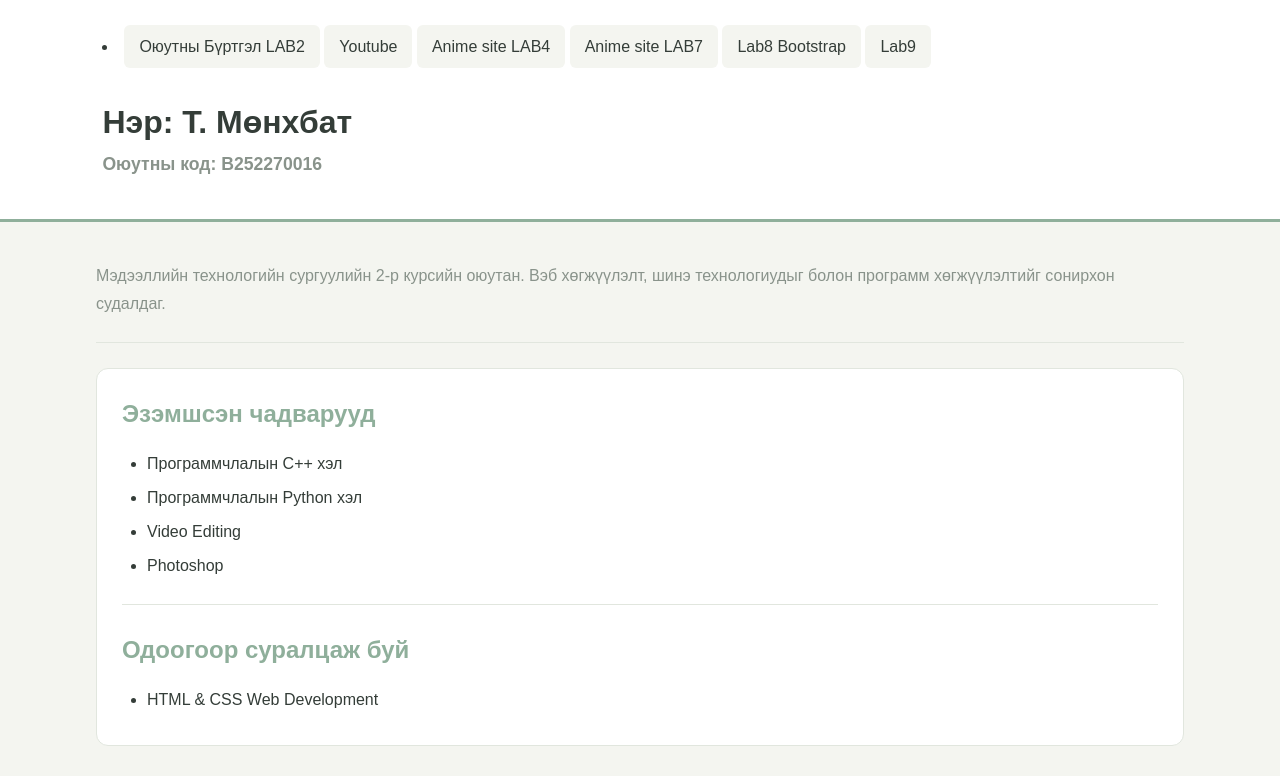
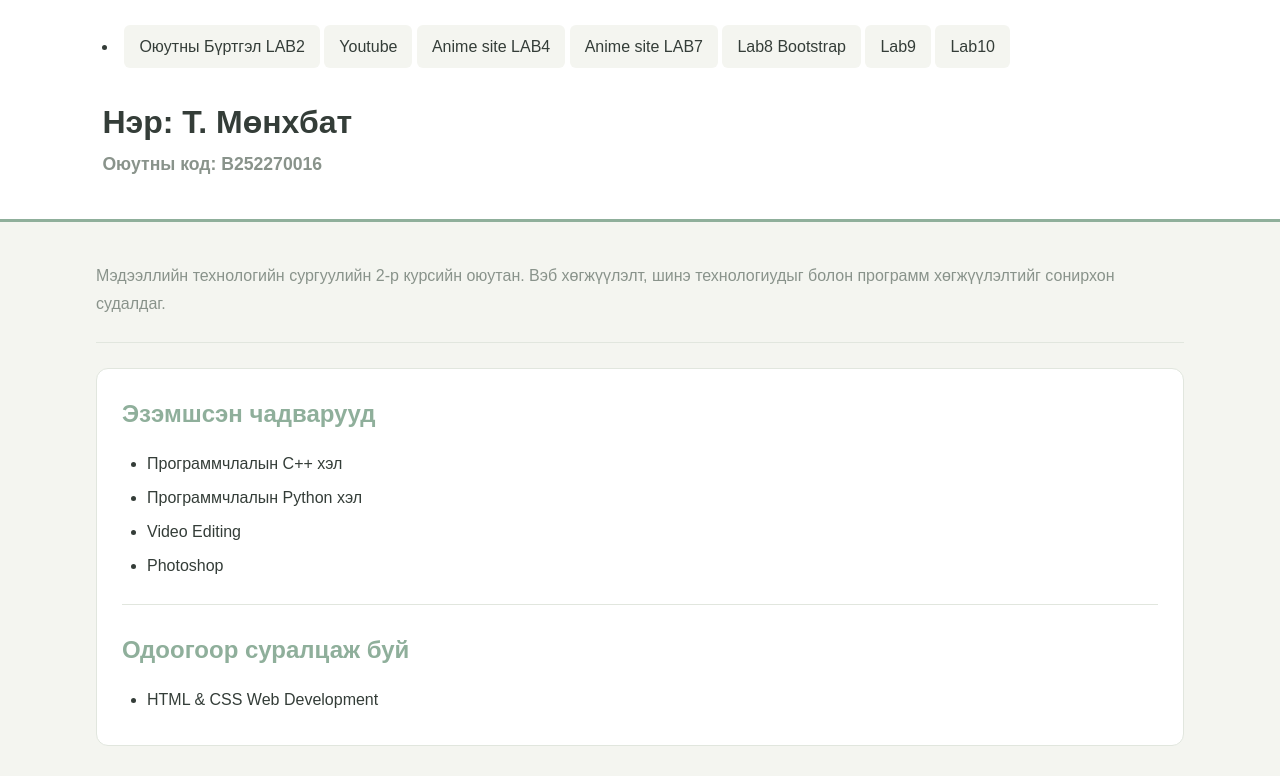
Before and after one commit to CatHere14/web-development-lab, a plain HTML site: page index.html in a window 1280 px wide. Shown: the top 776 px of the page. Drawn offline with Linux system fonts and the light colour scheme.

Commit message:
main index update to link lab 10

```diff
--- a/index.html
+++ b/index.html
@@ -16,6 +16,7 @@
                <a href="Lab7/index.html">Anime site LAB7</a>
                <a href="Lab8/Bootstrap/index.html">Lab8 Bootstrap</a>
                <a href="Lab9/Bootstrap/index.html">Lab9</a>
+               <a href="Lab10/index.html">Lab10</a>
             </li>
          </nav>
          <h1>Нэр: Т. Мөнхбат</h1>
```
